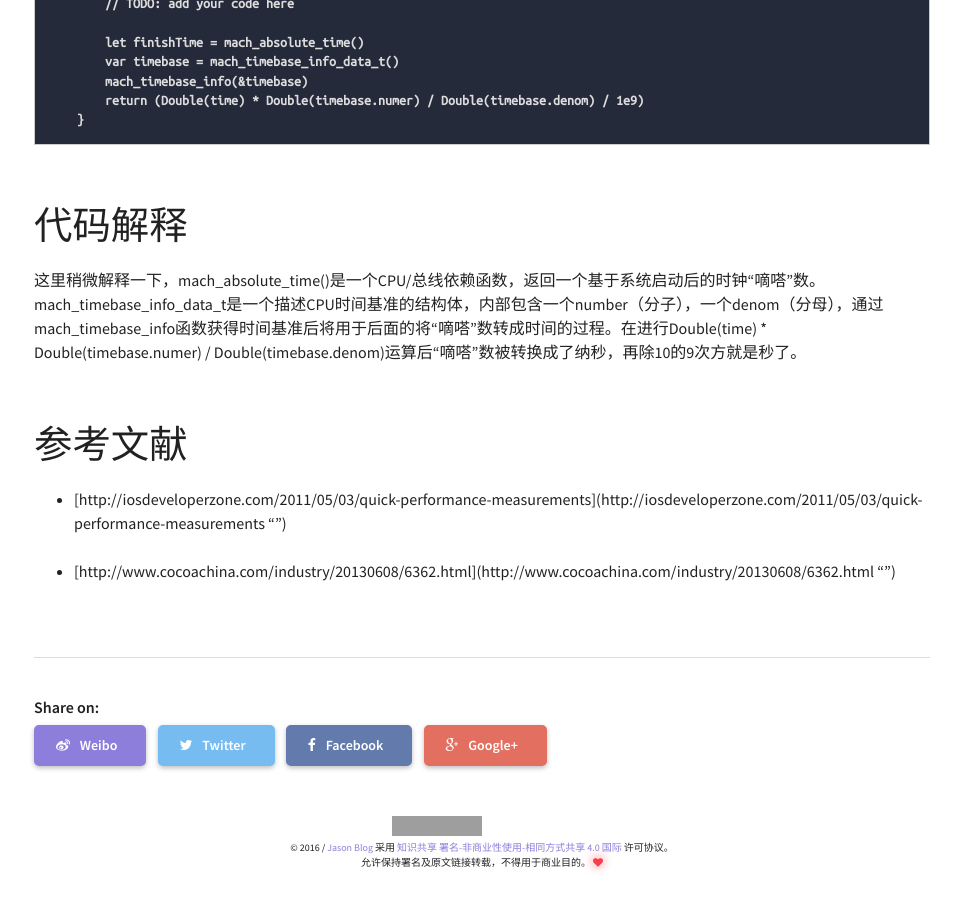
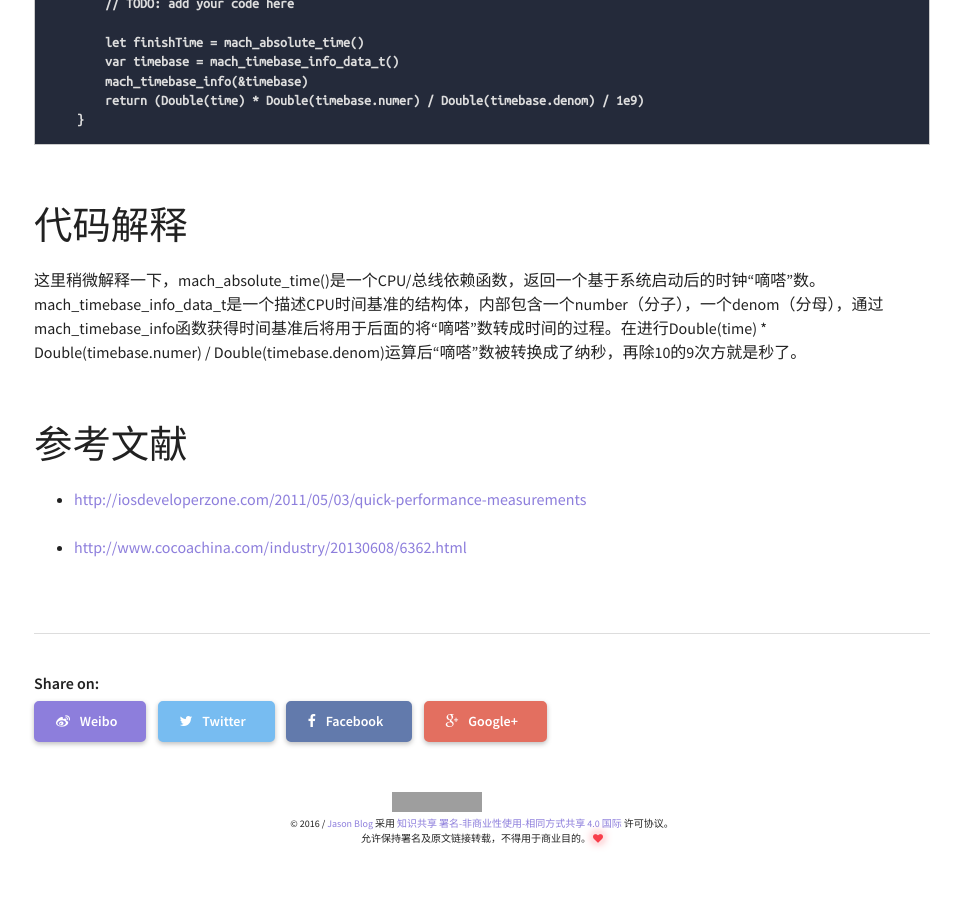
Before and after one commit to DeveloperJx/Developer, a Jekyll site: the page built from _posts/2016-03-22-code-execution-time-detection-method.md, in a window 1280 px wide and 900 px high, scrolled down 624 px. Shown: the whole window, without its empty margins (158-1119 px from the left). Built offline with Jekyll 4.4.1, drawn with Linux system fonts in a browser that asks for light colours; after the commit the page ends 1500 px from its top, so only the background shows below that; some of the changed lines change nothing that is shown; grey boxes are pictures that could not be loaded.

Commit message:
Update 2016-03-22-code-execution-time-detection-method.md
link

```diff
--- a/_posts/2016-03-22-code-execution-time-detection-method.md
+++ b/_posts/2016-03-22-code-execution-time-detection-method.md
@@ -30,6 +30,6 @@ func time(time:UInt64) -> Double {
 这里稍微解释一下，mach_absolute_time()是一个CPU/总线依赖函数，返回一个基于系统启动后的时钟“嘀嗒”数。mach_timebase_info_data_t是一个描述CPU时间基准的结构体，内部包含一个number（分子），一个denom（分母），通过mach_timebase_info函数获得时间基准后将用于后面的将“嘀嗒”数转成时间的过程。在进行Double(time) * Double(timebase.numer) / Double(timebase.denom)运算后“嘀嗒”数被转换成了纳秒，再除10的9次方就是秒了。
 # 参考文献
 
-* [http://iosdeveloperzone.com/2011/05/03/quick-performance-measurements](http://iosdeveloperzone.com/2011/05/03/quick-performance-measurements "")
+* [http://iosdeveloperzone.com/2011/05/03/quick-performance-measurements](http://iosdeveloperzone.com/2011/05/03/quick-performance-measurements "title")
 
-* [http://www.cocoachina.com/industry/20130608/6362.html](http://www.cocoachina.com/industry/20130608/6362.html "")
+* [http://www.cocoachina.com/industry/20130608/6362.html](http://www.cocoachina.com/industry/20130608/6362.html "title")
```
